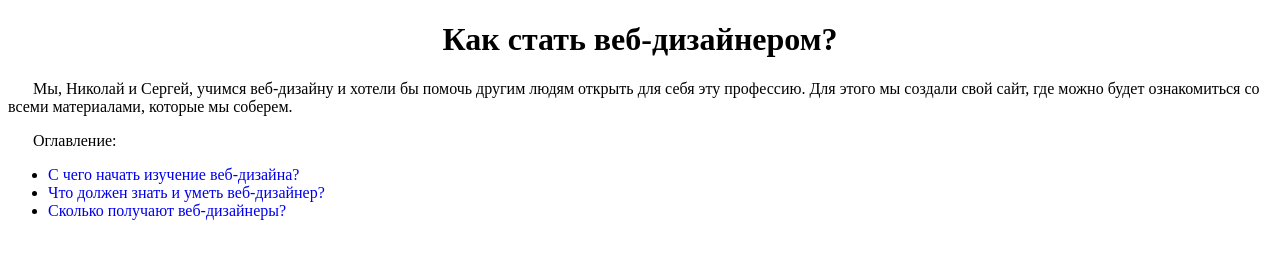
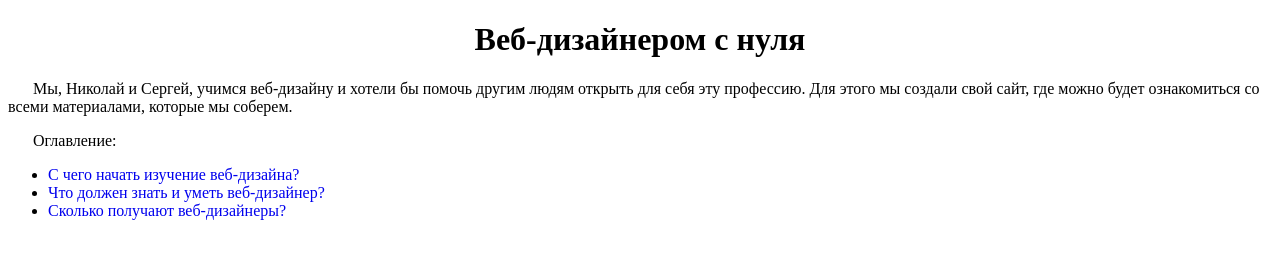
Before and after one commit to NKY657/vb0, a plain HTML site: page index.html in a window 1280 px wide. Drawn offline with Linux system fonts and the light colour scheme.

Commit message:
++index(h1)

```diff
--- a/index.html
+++ b/index.html
@@ -7,7 +7,7 @@
     <title>Главная</title>
 </head>
 <body>
-    <h1>Как стать веб-дизайнером?</h1>
+    <h1>Веб-дизайнером с нуля</h1>
     <div class="txt">
         <p>
             Мы, Николай и Сергей, учимся веб-дизайну и
```
